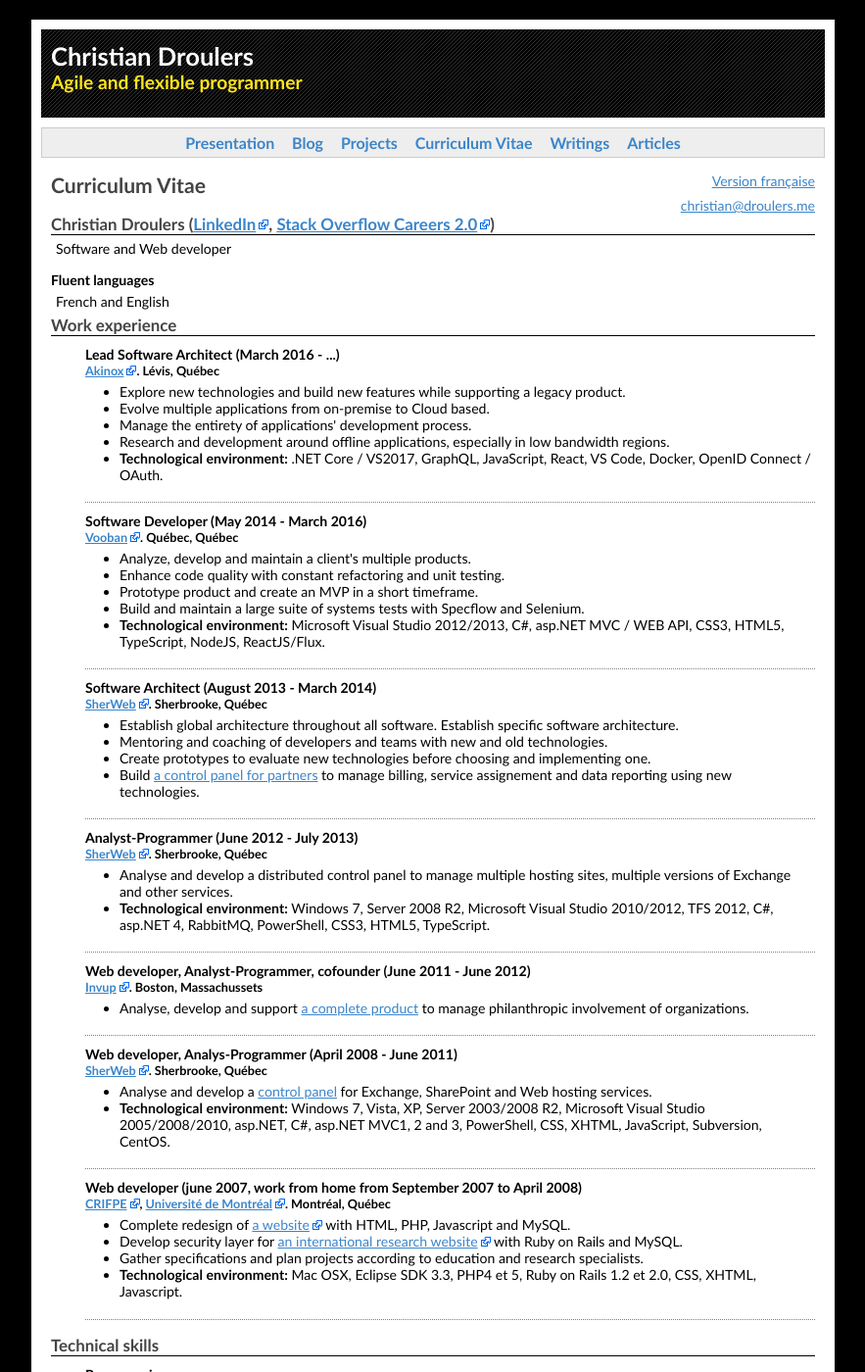
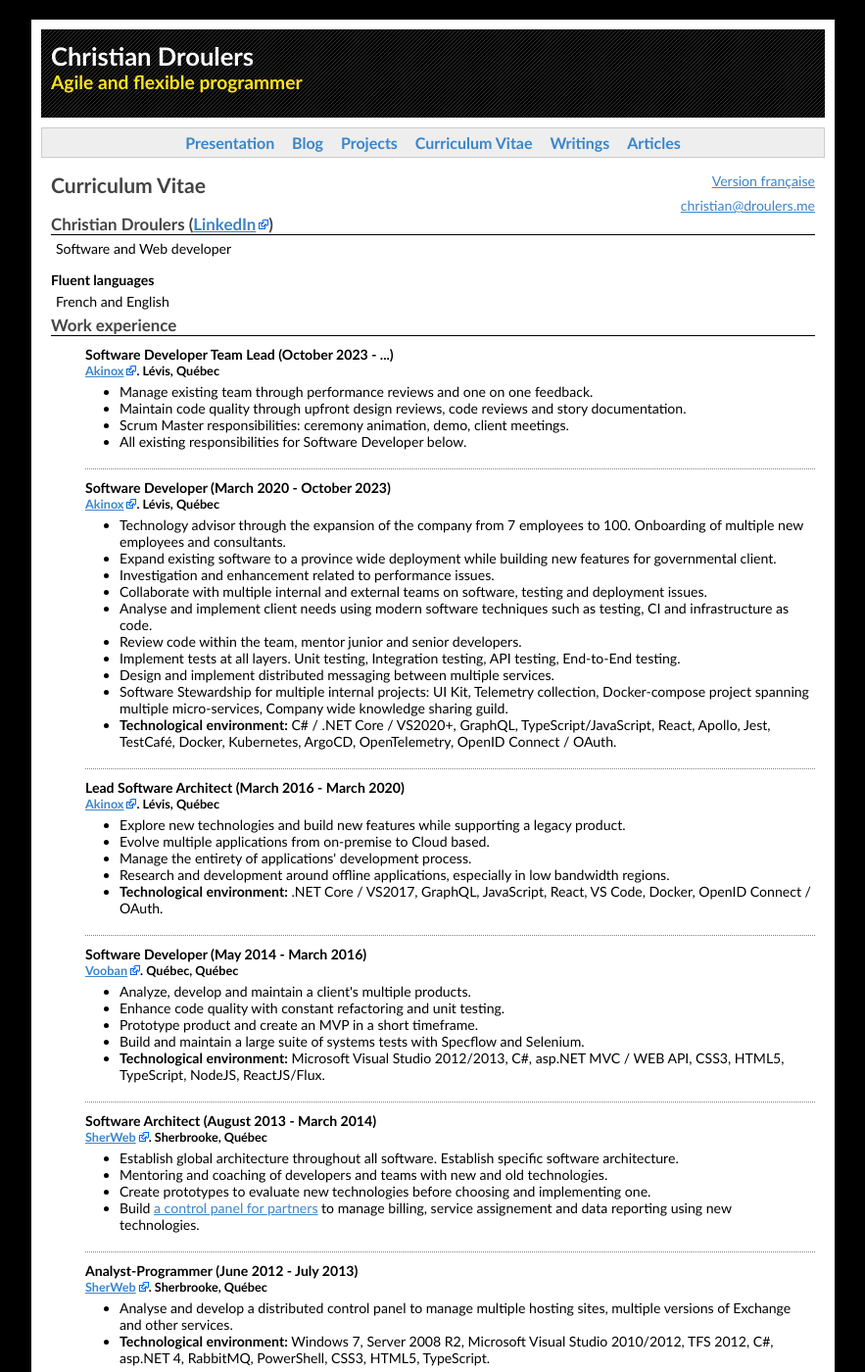
Before and after one commit to cdroulers/homepage, a Jekyll site: the page built from cv/index.md, in a window 1280 px wide and 1400 px high. Shown: the whole window at 98% size, without its empty margins (198-1081 px from the left). Built offline with Jekyll 4.4.1, drawn with Linux system fonts in a browser that asks for light colours; some of the changed text lies outside the part shown.

Commit message:
Update CV, needs review.

```diff
--- a/cv/index.md
+++ b/cv/index.md
@@ -11,20 +11,49 @@
     <a href="mailto:christian@droulers.me" class="email">christian@droulers.me</a>
     <h3 id="cv-name">
         Christian Droulers
-        (<a href="https://www.linkedin.com/in/cdroulers">LinkedIn</a>,
-        <a href="https://careers.stackoverflow.com/cv/employer/88268">Stack Overflow Careers 2.0</a>)
+        (<a href="https://www.linkedin.com/in/cdroulers">LinkedIn</a>)
     </h3>
     <p id="cv-tagline">Software and Web developer</p>
-
     <div class="languages">
         <h4>Fluent languages</h4>
         <p>French and English</p>
     </div>
-
     <h3>Work experience</h3>
     <ul class="liste-liens">
         <li>
-            <h4>Lead Software Architect (March 2016 - ...)</h4>
+            <h4>Software Developer Team Lead (October 2023 - ...)</h4>
+            <h5><a href="http://akinox.com/">Akinox</a>. Lévis, Québec</h5>
+            <ul>
+                <li>Manage existing team through performance reviews and one on one feedback.</li>
+                <li>Maintain code quality through upfront design reviews, code reviews and story documentation.</li>
+                <li>Scrum Master responsibilities: ceremony animation, demo, client meetings.</li>
+                <li>All existing responsibilities for Software Developer below.</li>
+            </ul>
+        </li>
+        <li>
+            <h4>Software Developer (March 2020 - October 2023)</h4>
+            <h5><a href="http://akinox.com/">Akinox</a>. Lévis, Québec</h5>
+            <ul>
+                <li>Technology advisor through the expansion of the company from 7 employees to 100. Onboarding of multiple new employees and consultants.</li>
+                <li>Expand existing software to a province wide deployment while building new features for governmental client.</li>
+                <li>Investigation and enhancement related to performance issues.</li>
+                <li>Collaborate with multiple internal and external teams on software, testing and deployment issues.</li>
+                <li>Analyse and implement client needs using modern software techniques such as testing, CI and infrastructure as code.</li>
+                <li>Review code within the team, mentor junior and senior developers.</li>
+                <li>Implement tests at all layers. Unit testing, Integration testing, API testing, End-to-End testing.</li>
+                <li>Design and implement distributed messaging between multiple services.</li>
+                <li>Software Stewardship for multiple internal projects: UI Kit, Telemetry collection, Docker-compose project spanning multiple micro-services, Company wide knowledge sharing guild.</li>
+                <li>
+                    <strong>Technological environment:</strong>
+                    C# / .NET Core / VS2020+,
+                    GraphQL, TypeScript/JavaScript, React, Apollo, Jest, TestCafé,
+                    Docker, Kubernetes, ArgoCD, OpenTelemetry,
+                    OpenID Connect / OAuth.
+                </li>
+            </ul>
+        </li>
+        <li>
+            <h4>Lead Software Architect (March 2016 - March 2020)</h4>
             <h5><a href="http://akinox.com/">Akinox</a>. Lévis, Québec</h5>
             <ul>
                 <li>Explore new technologies and build new features while supporting a legacy product.</li>
@@ -89,18 +118,17 @@
             </ul>
         </li>
     </ul>
-
     <h3>Technical skills</h3>
     <ul class="liste-liens">
         <li>
             <h4>Programming</h4>
             <p><strong>Languages:</strong> C#, TypeScript, JavaScript (NodeJS), Powershell, Java, C/C++, Python, Ruby, PHP, VB.NET, PL/SQL, T-SQL.</p>
-            <p><strong>Frameworks:</strong> WPF, WCF, WF, asp.NET MVC / WEB API, LINQ, WebPack</p>
+            <p><strong>Frameworks:</strong> React, EFCore, OpenApi, Vite, WPF, WCF, WF, asp.NET MVC / WEB API, LINQ, WebPack</p>
         </li>
         <li>
             <h4>Web technologies</h4>
             <p>
-                React, HTML5, CSS3, JavaScript, service workers, npm, jQuery, RequireJS, Backbone.js, Knockout.js, AJAX, SignalR, asp.NET, IIS6/7/8, Apache 2.0, NGINX, W3C standards, XML.
+                React, GraphQL, Apollo, Vite, HTML5, CSS3, JavaScript, service workers, npm, jQuery, RequireJS, Backbone.js, Knockout.js, AJAX, SignalR, asp.NET, IIS6/7/8, Apache 2.0, NGINX, W3C standards, XML.
             </p>
         </li>
         <li>
@@ -135,15 +162,8 @@
         <li>API Wrapper for an online donation provider.</li>
         <li><a href="/projects/" class="print">Complete list (with code!)</a></li>
     </ul>
-
     <h3>Education</h3>
     <ul>
-        <li>
-            <h4>Computer Sciences certificate (2016 - ...)</h4>
-            <ul>
-                <li><a href="http://ulaval.ca/">Université Laval</a>. Québec, Québec</li>
-             </ul>
-        </li>
         <li>
             <h4>Computer Sciences degree (2004 - 2007)</h4>
             <ul>
@@ -151,7 +171,6 @@
              </ul>
         </li>
     </ul>
-
     <h3>Excellence rewards</h3>
     <ul class="liste-liens">
         <li>
@@ -163,7 +182,6 @@
             <h5><a href="http://ap.csvt.qc.ca/">École secondaire Arthur-Pigeon</a>. Huntingdon, Québec</h5>
         </li>
     </ul>
-
     <h3>Hobbies and passions</h3>
     <ul class="passe-temps">
         <li>Programming</li>
@@ -171,5 +189,4 @@
         <li>Writing</li>
         <li>Sports: Parkour, soccer, CrossFit, snowboard, biking.</li>
     </ul>
-
 </div>
```
Also changed, not shown: other parts of cv/index.md (+3 -4 lines), cv/fr/index.md (+39 -20 lines), 2 other files.
